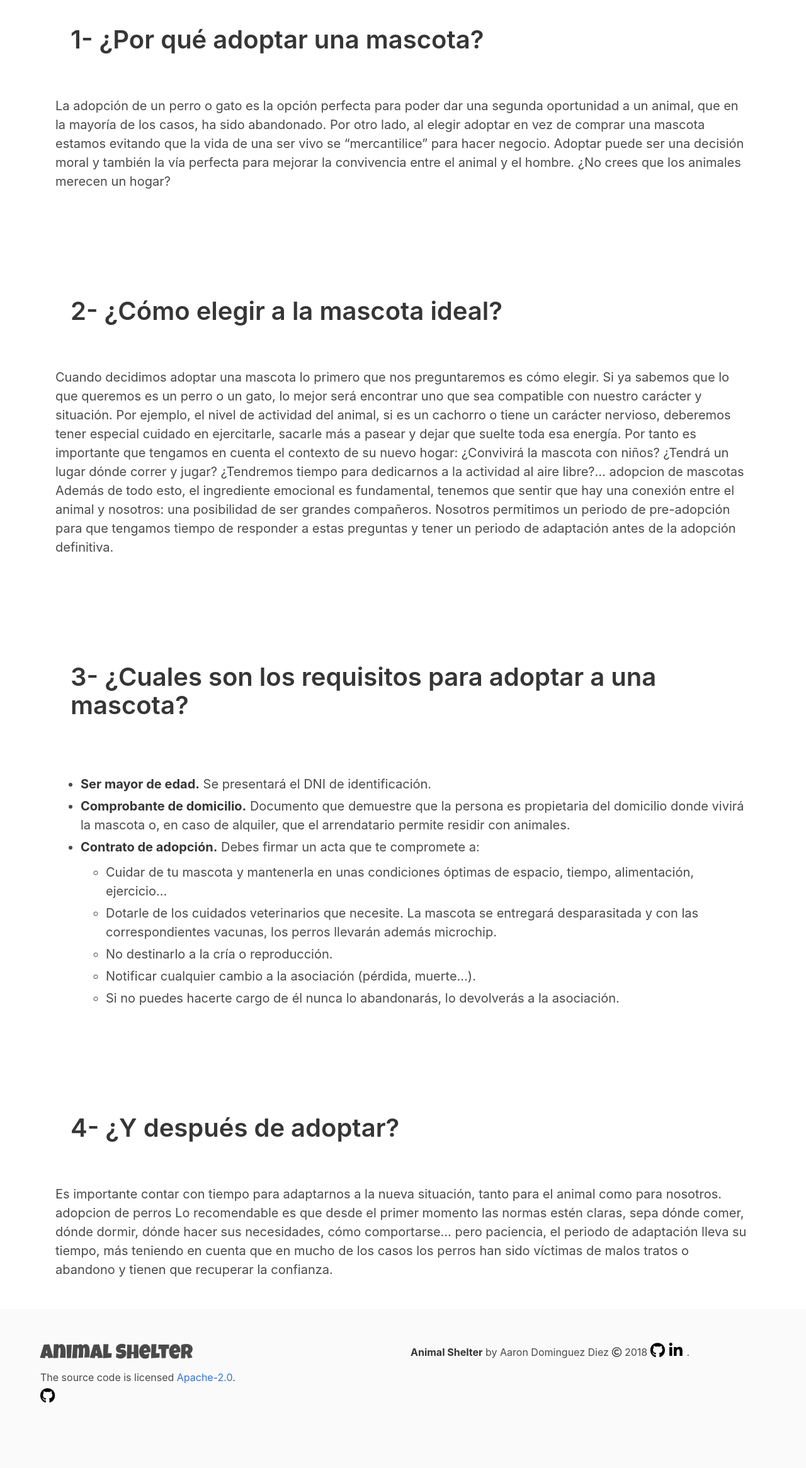
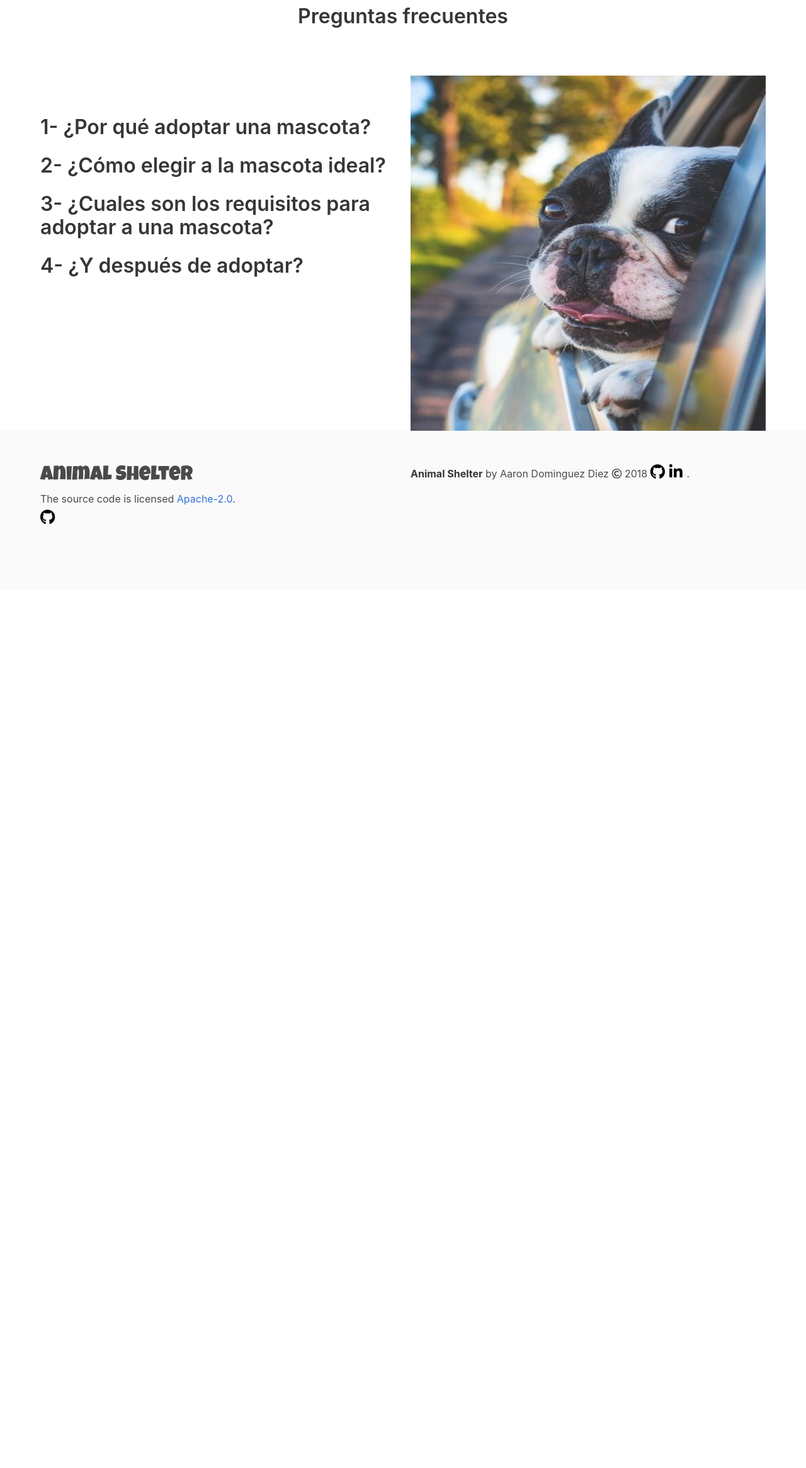
Before and after one commit to arponpes/Animal-Shelter, a Django app: page /preguntas-frequentes in a window 1280 px wide. Shown: the part 56-2387 px from the top of the page at 63% size. After the commit the page ends 888 px from the top, so only its background shows below. Run offline with Django 3.2, Linux system fonts and the light colour scheme; some libraries are stand-ins or nearby versions.

Commit message:
faq styles

```diff
--- a/static/css/styles.css
+++ b/static/css/styles.css
@@ -68,4 +68,7 @@ html {
 .margin-top {
   margin-top: 4rem; }
 
+.faq {
+  display: none; }
+
 /*# sourceMappingURL=styles.css.map */
--- a/static/css/styles.scss
+++ b/static/css/styles.scss
@@ -90,3 +90,6 @@ $break-large: 1200px;
 .margin-top{
 margin-top: 4rem;
 }
+.faq{
+    display: none;
+}
--- /dev/null
+++ b/static/js/faq.js
@@ -0,0 +1,12 @@
+$(".display").on('click', function () {
+    $(".show").toggle()
+});
+$(".display2").on('click', function () {
+    $(".show2").toggle()
+});
+$(".display3").on('click', function () {
+    $(".show3").toggle()
+});
+$(".display4").on('click', function () {
+    $(".show4").toggle()
+});
--- a/webapp/templates/webapp/frequent_questions.html
+++ b/webapp/templates/webapp/frequent_questions.html
@@ -1,101 +1,87 @@
-{% extends 'webapp/base.html' %} {% block content %} {% include 'webapp/_navbar.html' %}
+{% extends 'webapp/base.html' %}
+{% load static from staticfiles %}
+{% block content %}
+{% include 'webapp/_navbar.html'%}
 <div class="container">
-    <div class="content is-medium">
-        <section class="section">
-            <section class="hero ">
-                <div class="hero-body">
-                    <div class="container">
-                        <h1 class="title">
+        <h1 class="title center margin-top"> Preguntas frecuentes</h1>
+    <div class="columns margin-top">
+        <div class="column is-half-desktop">
+            <div class="content is-medium margin-top">
+                <a class="title display">
                     1- ¿Por qué adoptar una mascota?
-                        </h1>
-
-                    </div>
-                </div>
-            </section>
-            <p>
+                </a>
+                <p class="show faq">
                     La adopción de un perro o gato es la opción perfecta para poder dar una segunda oportunidad a un animal, que en la mayoría
                     de los casos, ha sido abandonado. Por otro lado, al elegir adoptar en vez de comprar una mascota estamos
                     evitando que la vida de una ser vivo se “mercantilice” para hacer negocio. Adoptar puede ser una decisión
-                moral y también la vía perfecta para mejorar la convivencia entre el animal y el hombre. ¿No crees que los
-                animales merecen un hogar?
+                    moral y también la vía perfecta para mejorar la convivencia entre el animal y el hombre. ¿No crees que
+                    los animales merecen un hogar?
                 </p>
-        </section>
             </div>
             <div class="content is-medium">
-        <section class="section">
-            <section class="hero ">
-                <div class="hero-body">
-                    <div class="container">
-                        <h1 class="title">
+                <a class="title display2">
                     2- ¿Cómo elegir a la mascota ideal?
-                        </h1>
-
-                    </div>
-                </div>
-            </section>
-            <p>
+                </a>
+                <p class="show2 faq">
                     Cuando decidimos adoptar una mascota lo primero que nos preguntaremos es cómo elegir. Si ya sabemos que lo que queremos es
-                un perro o un gato, lo mejor será encontrar uno que sea compatible con nuestro carácter y situación. Por
-                ejemplo, el nivel de actividad del animal, si es un cachorro o tiene un carácter nervioso, deberemos tener
-                especial cuidado en ejercitarle, sacarle más a pasear y dejar que suelte toda esa energía. Por tanto es importante
-                que tengamos en cuenta el contexto de su nuevo hogar: ¿Convivirá la mascota con niños? ¿Tendrá un lugar dónde
-                correr y jugar? ¿Tendremos tiempo para dedicarnos a la actividad al aire libre?… adopcion de mascotas Además
-                de todo esto, el ingrediente emocional es fundamental, tenemos que sentir que hay una conexión entre el animal
-                y nosotros: una posibilidad de ser grandes compañeros. Nosotros permitimos un periodo de pre-adopción para
-                que tengamos tiempo de responder a estas preguntas y tener un periodo de adaptación antes de la adopción
-                definitiva.
+                    un perro o un gato, lo mejor será encontrar uno que sea compatible con nuestro carácter y situación.
+                    Por ejemplo, el nivel de actividad del animal, si es un cachorro o tiene un carácter nervioso, deberemos
+                    tener especial cuidado en ejercitarle, sacarle más a pasear y dejar que suelte toda esa energía. Por
+                    tanto es importante que tengamos en cuenta el contexto de su nuevo hogar: ¿Convivirá la mascota con niños?
+                    ¿Tendrá un lugar dónde correr y jugar? ¿Tendremos tiempo para dedicarnos a la actividad al aire libre?…
+                    adopcion de mascotas Además de todo esto, el ingrediente emocional es fundamental, tenemos que sentir
+                    que hay una conexión entre el animal y nosotros: una posibilidad de ser grandes compañeros. Nosotros
+                    permitimos un periodo de pre-adopción para que tengamos tiempo de responder a estas preguntas y tener
+                    un periodo de adaptación antes de la adopción definitiva.
                 </p>
-        </section>
             </div>
             <div class="content is-medium">
-        <section class="section">
-            <section class="hero ">
-                <div class="hero-body">
-                    <div class="container">
-                        <h1 class="title">
+                <a class="title display3">
                     3- ¿Cuales son los requisitos para adoptar a una mascota?
-                        </h1>
-                    </div>
-                </div>
-            </section>
+                </a>
+                <div class="show3 faq">
                     <ul>
                         <li>
                             <strong> Ser mayor de edad.</strong> Se presentará el DNI de identificación.</li>
                         <li>
-                    <strong> Comprobante de domicilio.</strong> Documento que demuestre que la persona es propietaria del domicilio
-                    donde vivirá la mascota o, en caso de alquiler, que el arrendatario permite residir con animales.</li>
+                            <strong> Comprobante de domicilio.</strong> Documento que demuestre que la persona es propietaria del
+                            domicilio donde vivirá la mascota o, en caso de alquiler, que el arrendatario permite residir
+                            con animales.</li>
                         <li>
                             <strong> Contrato de adopción.</strong> Debes firmar un acta que te compromete a:</li>
                         <ul>
-                    <li>Cuidar de tu mascota y mantenerla en unas condiciones óptimas de espacio, tiempo, alimentación, ejercicio...</li>
-                    <li>Dotarle de los cuidados veterinarios que necesite. La mascota se entregará desparasitada y con las correspondientes
-                        vacunas, los perros llevarán además microchip.</li>
+                            <li>Cuidar de tu mascota y mantenerla en unas condiciones óptimas de espacio, tiempo, alimentación,
+                                ejercicio...
+                            </li>
+                            <li>Dotarle de los cuidados veterinarios que necesite. La mascota se entregará desparasitada y con
+                                las correspondientes vacunas, los perros llevarán además microchip.</li>
                             <li>No destinarlo a la cría o reproducción.</li>
                             <li>Notificar cualquier cambio a la asociación (pérdida, muerte...).</li>
                             <li>Si no puedes hacerte cargo de él nunca lo abandonarás, lo devolverás a la asociación.</li>
                         </ul>
                     </ul>
-        </section>
+                </div>
             </div>
             <div class="content is-medium">
-        <section class="section">
-            <section class="hero ">
-                <div class="hero-body">
-                    <div class="container">
-                        <h1 class="title">
+                <a class="title display4">
                     4- ¿Y después de adoptar?
-                        </h1>
+                </a>
+                <p class="show4 faq">
+                    Es importante contar con tiempo para adaptarnos a la nueva situación, tanto para el animal como para nosotros. adopcion de
+                    perros Lo recomendable es que desde el primer momento las normas estén claras, sepa dónde comer, dónde
+                    dormir, dónde hacer sus necesidades, cómo comportarse… pero paciencia, el periodo de adaptación lleva
+                    su tiempo, más teniendo en cuenta que en mucho de los casos los perros han sido víctimas de malos tratos
+                    o abandono y tienen que recuperar la confianza.
+                </p>
             </div>
         </div>
-            </section>
-            <p>
-                Es importante contar con tiempo para adaptarnos a la nueva situación, tanto para el animal como para nosotros. adopcion de
-                perros Lo recomendable es que desde el primer momento las normas estén claras, sepa dónde comer, dónde dormir,
-                dónde hacer sus necesidades, cómo comportarse… pero paciencia, el periodo de adaptación lleva su tiempo,
-                más teniendo en cuenta que en mucho de los casos los perros han sido víctimas de malos tratos o abandono
-                y tienen que recuperar la confianza.
-            </p>
-        </section>
+
+    <div class="column is-half-desktop is-hidden-mobile">
+        <figure class="image is-1by1">
+            <img src='{% static "img/faq.jpeg" %}' alt="">
+        </figure>
     </div>
 </div>
+</div>
+<script src="{% static 'js/faq.js' %}"></script>
 {% endblock content %}
```
Also changed, not shown: webapp/templates/webapp/animals.html (+3 -7 lines), webapp/templates/webapp/home.html (+7 -14 lines), static/img/faq.jpeg (added). Lines whose indentation alone changed are shown as unchanged.
